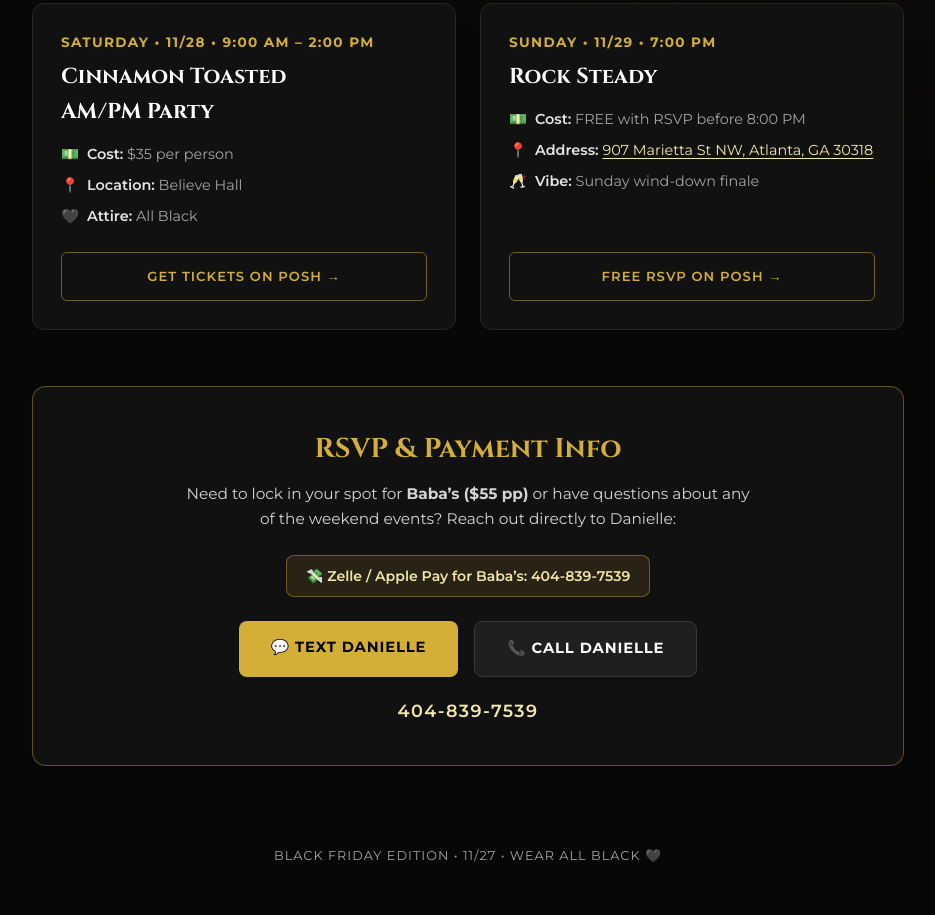
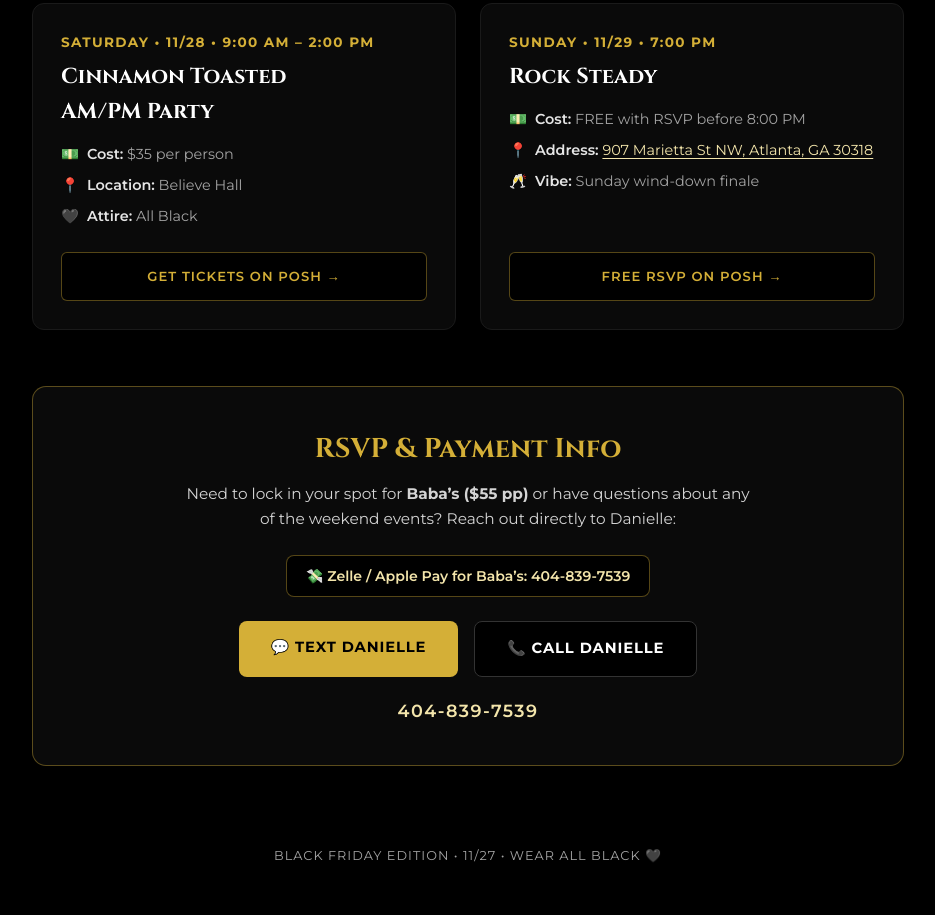
Before and after one commit to danielletsmith22/Dani-black-friday-bday, a plain HTML site: page index.html in a window 1280 px wide. Shown: the part 1108-2023 px from the top of the page, without its empty margins (172-1107 px from the left). Drawn offline with Linux system fonts and the light colour scheme.

Commit message:
Update color variables and styles in index.html

```diff
--- a/index.html
+++ b/index.html
@@ -9,9 +9,9 @@
   <link href="https://fonts.googleapis.com/css2?family=Cinzel:wght@600;700;800&family=Montserrat:wght@300;400;500;600;700&display=swap" rel="stylesheet">
   <style>
     :root {
-      --bg-black: #070707;
-      --card-bg: #111111;
-      --card-border: #262626;
+      --bg-black: #000000;
+      --card-bg: #0a0a0a;
+      --card-border: #1a1a1a;
       --gold: #d4af37;
       --gold-light: #f3e5ab;
       --text-main: #f5f5f5;
@@ -29,9 +29,7 @@
       color: var(--text-main);
       font-family: 'Montserrat', sans-serif;
       line-height: 1.6;
-      background-image:
-        radial-gradient(circle at 50% 0%, rgba(212, 175, 55, 0.14) 0%, transparent 55%),
-        radial-gradient(circle at 85% 30%, rgba(212, 175, 55, 0.06) 0%, transparent 40%);
+      background-image: none;
       min-height: 100vh;
     }
 
@@ -144,12 +142,12 @@
     .event-card:hover {
       transform: translateY(-4px);
       border-color: rgba(212, 175, 55, 0.5);
-      box-shadow: 0 10px 30px rgba(0, 0, 0, 0.7);
+      box-shadow: 0 10px 30px rgba(0, 0, 0, 0.9);
     }
 
     .event-card.featured {
       border: 1px solid var(--gold);
-      background: linear-gradient(160deg, #16140e 0%, #0d0d0d 100%);
+      background-color: #050505;
     }
 
     .must-rsvp-tag {
@@ -246,9 +244,9 @@
     }
 
     .btn-outline {
-      background-color: transparent;
+      background-color: #000;
       color: var(--gold);
-      border: 1px solid rgba(212, 175, 55, 0.5);
+      border: 1px solid rgba(212, 175, 55, 0.4);
     }
 
     .btn-outline:hover {
@@ -282,7 +280,7 @@
 
     .payment-pill {
       display: inline-block;
-      background: rgba(212, 175, 55, 0.12);
+      background: #000;
       border: 1px solid rgba(212, 175, 55, 0.4);
       color: var(--gold-light);
       padding: 0.55rem 1.15rem;
@@ -321,9 +319,9 @@
     }
 
     .rsvp-call {
-      background-color: #1f1f1f;
+      background-color: #000;
       color: #fff;
-      border: 1px solid #383838;
+      border: 1px solid #333;
     }
 
     .phone-display {
```
